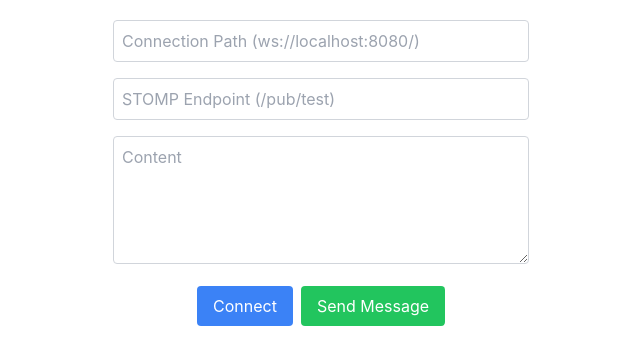
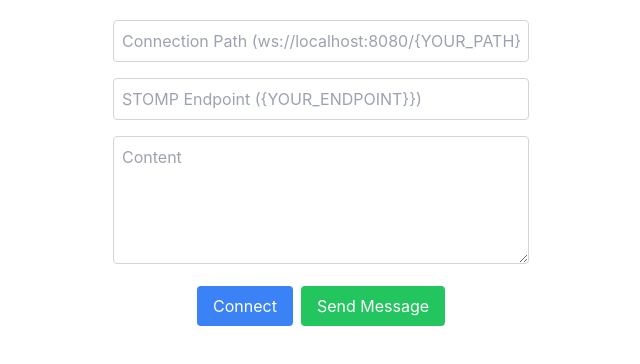
Before and after one commit to gerry-mandering/stomp-debugger, a React (Create React App) app: page / in a window 1280 px wide. Shown: the top 364 px of the page, without its empty margins (319-959 px from the left). Built offline with nearby package versions, Linux system fonts and the light colour scheme.

Commit message:
Feat: fix placeholder

```diff
--- a/package.json
+++ b/package.json
@@ -11,6 +11,7 @@
     "@types/node": "^16.18.65",
     "@types/react": "^18.2.38",
     "@types/react-dom": "^18.2.17",
+    "gh-pages": "^6.1.0",
     "net": "^1.0.2",
     "react": "^18.2.0",
     "react-dom": "^18.2.0",
@@ -21,6 +22,8 @@
     "web-vitals": "^2.1.4"
   },
   "scripts": {
+    "predeploy": "npm run build",
+    "deploy": "gh-pages -d build",
     "start": "react-scripts --require postcss start",
     "build": "react-scripts --require postcss build",
     "test": "react-scripts test",
--- a/src/StompClient.tsx
+++ b/src/StompClient.tsx
@@ -30,14 +30,14 @@ const StompClient: React.FC = () => {
         <div className="p-4 max-w-md mx-auto">
             <input
                 type="text"
-                placeholder="Connection Path (ws://localhost:8080/)"
+                placeholder="Connection Path (ws://localhost:8080/{YOUR_PATH})"
                 value={connectionPath}
                 onChange={e => setConnectionPath(e.target.value)}
                 className="w-full p-2 border border-gray-300 rounded mt-1"
             />
             <input
                 type="text"
-                placeholder="STOMP Endpoint (/pub/test)"
+                placeholder="STOMP Endpoint ({YOUR_ENDPOINT}})"
                 value={endpoint}
                 onChange={e => setEndpoint(e.target.value)}
                 className="w-full p-2 border border-gray-300 rounded mt-4"
```
Also changed, not shown: 1 other file (tests, documents, lock files or other folders).
